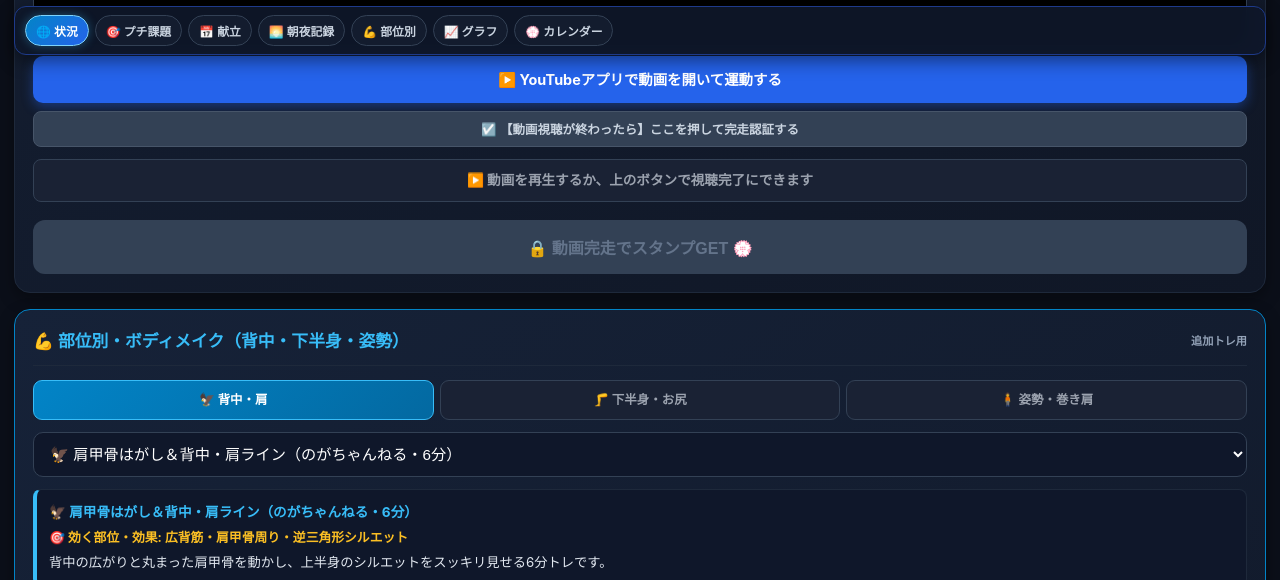
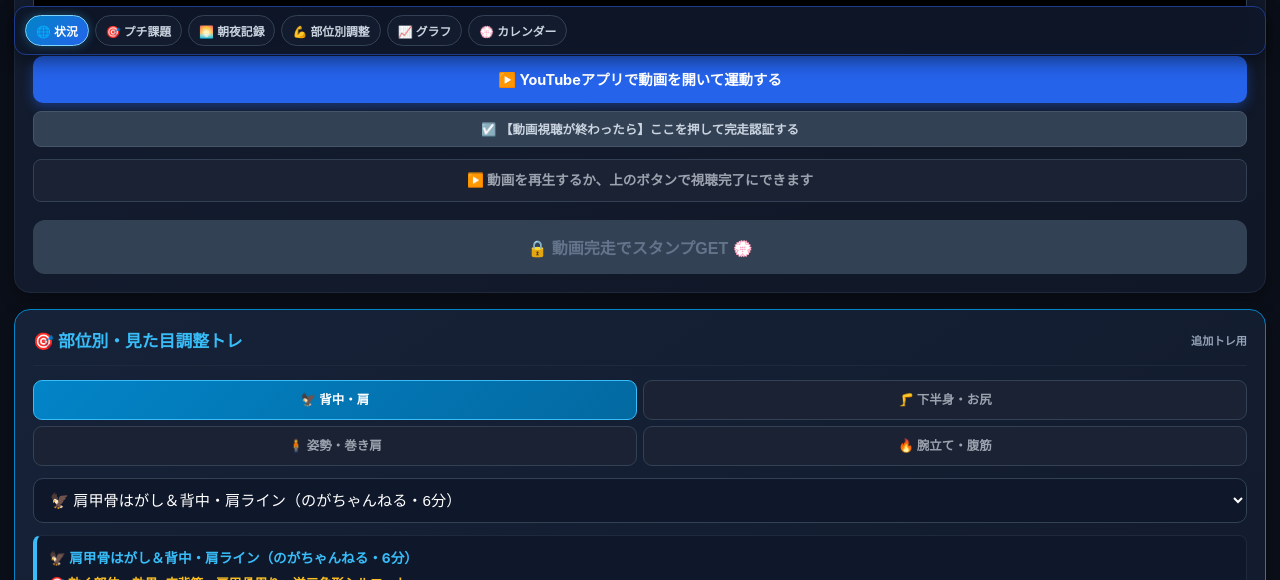
Before and after one commit to abs-log-tracker/abs-log, a plain HTML site: page index.html in a window 1280 px wide. Both pictures are taken after a click on the element "🦅 背中・肩". Shown: the part 2498-3078 px from the top of the page. Drawn offline with nearby package versions, Linux system fonts and the light colour scheme.

Commit message:
Update index.html

```diff
--- a/index.html
+++ b/index.html
@@ -68,7 +68,6 @@
       padding: 6px 9px; border-radius: 8px; font-size: 0.72rem; font-weight: bold; cursor: pointer; text-decoration: none;
     }
 
-    /* 📌 ショートカットジャンプバー */
     .shortcut-bar {
       display: flex;
       gap: 6px;
@@ -304,7 +303,7 @@
     }
     .time-tab.active { background: linear-gradient(135deg, #ff5722, #ea580c); color: #fff; border-color: #f97316; }
 
-    .body-tabs { display: grid; grid-template-columns: repeat(3, 1fr); gap: 6px; margin-bottom: 12px; }
+    .body-tabs { display: grid; grid-template-columns: repeat(2, 1fr); gap: 6px; margin-bottom: 12px; }
     .body-tab {
       padding: 9px 4px; text-align: center; background: #1a2234; border: 1px solid var(--border-highlight);
       border-radius: 9px; font-weight: bold; font-size: 0.78rem; color: var(--text-dim); cursor: pointer;
@@ -399,13 +398,12 @@
     </div>
   </div>
 
-  <!-- 📌 セクション移動ショートカットバー -->
+  <!-- 📌 セクション移動ショートカットバー（献立を除外した6ボタン） -->
   <nav class="shortcut-bar" aria-label="セクションショートカット">
     <button type="button" class="shortcut-btn active" data-target="sec-progress" onclick="jumpToSection('sec-progress', this)">🌐 状況</button>
     <button type="button" class="shortcut-btn" data-target="sec-challenge" onclick="jumpToSection('sec-challenge', this)">🎯 プチ課題</button>
-    <button type="button" class="shortcut-btn" data-target="sec-meal" onclick="jumpToSection('sec-meal', this)">📅 献立</button>
     <button type="button" class="shortcut-btn" data-target="sec-workout" onclick="jumpToSection('sec-workout', this)">🌅 朝夜記録</button>
-    <button type="button" class="shortcut-btn" data-target="sec-bodymake" onclick="jumpToSection('sec-bodymake', this)">💪 部位別</button>
+    <button type="button" class="shortcut-btn" data-target="sec-bodymake" onclick="jumpToSection('sec-bodymake', this)">💪 部位別調整</button>
     <button type="button" class="shortcut-btn" data-target="sec-chart" onclick="jumpToSection('sec-chart', this)">📈 グラフ</button>
     <button type="button" class="shortcut-btn" data-target="sec-calendar" onclick="jumpToSection('sec-calendar', this)">💮 カレンダー</button>
   </nav>
@@ -544,10 +542,10 @@
     <button class="btn-submit" id="btnSubmit" onclick="saveLog()" disabled>🔒 動画完走でスタンプGET 💮</button>
   </div>
 
-  <!-- 💪 部位別・ボディメイク動画（朝夜とは別枠） -->
+  <!-- 🎯 部位別・見た目調整トレ（朝夜とは別枠） -->
   <div class="card" id="sec-bodymake" style="border: 1px solid #0284c7;">
     <div class="card-title" style="color: #38bdf8;">
-      <span>💪 部位別・ボディメイク（背中・下半身・姿勢）</span>
+      <span>🎯 部位別・見た目調整トレ</span>
       <span style="font-size: 0.7rem; color: #94a3b8;">追加トレ用</span>
     </div>
 
@@ -555,6 +553,7 @@
       <div class="body-tab active" id="bodyTabBack" onclick="switchBodyTab('back')">🦅 背中・肩</div>
       <div class="body-tab" id="bodyTabLower" onclick="switchBodyTab('lower')">🦵 下半身・お尻</div>
       <div class="body-tab" id="bodyTabPosture" onclick="switchBodyTab('posture')">🧍 姿勢・巻き肩</div>
+      <div class="body-tab" id="bodyTabAbsPush" onclick="switchBodyTab('abspush')">🔥 腕立て・腹筋</div>
     </div>
 
     <select id="bodyMakeSelect" onchange="onBodyMakeChange()"></select>
@@ -608,8 +607,8 @@
       </div>
 
       <div class="help-section">
-        <h3>3. 部位別・ボディメイク枠の使い方</h3>
-        ・朝夜のスタンプとは別に、<b>背中・肩／下半身・お尻／姿勢・巻き肩</b>の見た目を引き締める動画をいつでも再生できます。<br>
+        <h3>3. 部位別・見た目調整トレの使い方</h3>
+        ・朝夜のスタンプとは別に、<b>背中・肩／下半身・お尻／姿勢・巻き肩／腕立て・腹筋</b>の動画をいつでも再生できます。<br>
         ・<b>🍽️ 献立</b> ボタン内の「余った食材からレシピ提案」では、冷蔵庫にある食材を入れると指定人数分のレシピ・サラダ・汁物を自動組み立てします。
       </div>
 
@@ -716,7 +715,6 @@
       const sectionIds = [
         'sec-progress',
         'sec-challenge',
-        'sec-meal',
         'sec-workout',
         'sec-bodymake',
         'sec-chart',
@@ -797,6 +795,29 @@
           target: "巻き肩・猫背・下腹の出っ張り改善",
           comment: "体重が変わらなくても前傾姿勢や反り腰を直すだけで、下腹の出っ張りが引っ込み立ち姿が変わります。"
         }
+      ],
+      abspush: [
+        {
+          id: "bm_push_1",
+          name: "🔥 初心者向け腕立て伏せ・大胸筋の効かせ方（uFit・3分）",
+          videoId: "Fq9BDy_NHEk",
+          target: "胸板（大胸筋）・二の腕・上半身の厚み",
+          comment: "腕だけでなく胸にしっかり効かせるためのフォーム確認用動画です。10〜15回×3セットの目安と合わせてどうぞ。"
+        },
+        {
+          id: "bm_abs_1",
+          name: "⚡ 自宅でできる簡単腹筋トレーニング（5分）",
+          videoId: "HSQMVkcdAhQ",
+          target: "腹直筋・お腹周りの引き締め",
+          comment: "丸めて縮める腹筋の動きを確認したいときの5分動画です。"
+        },
+        {
+          id: "bm_abspush_1",
+          name: "💪 腹筋＋大胸筋を鍛えて上半身を整える（uFit・5分）",
+          videoId: "j441QZc8wsI",
+          target: "腹筋・大胸筋・上半身シルエット",
+          comment: "胸と腹筋をまとめて刺激して、上半身のメリハリをつける5分メニューです。"
+        }
       ]
     };
 
@@ -807,6 +828,7 @@
       document.getElementById('bodyTabBack').classList.toggle('active', tabKey === 'back');
       document.getElementById('bodyTabLower').classList.toggle('active', tabKey === 'lower');
       document.getElementById('bodyTabPosture').classList.toggle('active', tabKey === 'posture');
+      document.getElementById('bodyTabAbsPush').classList.toggle('active', tabKey === 'abspush');
       populateBodyMakeSelect();
     }
 
```
